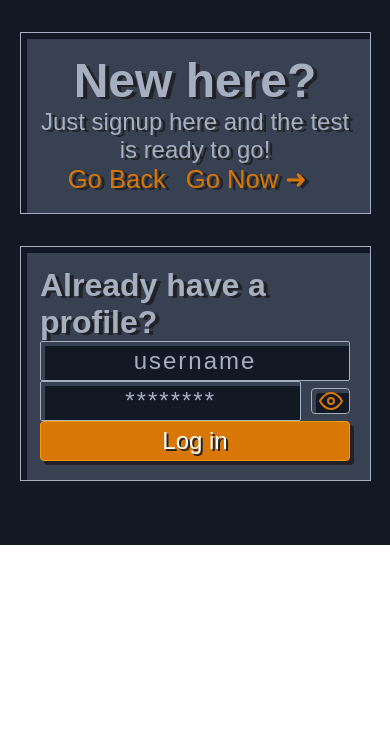
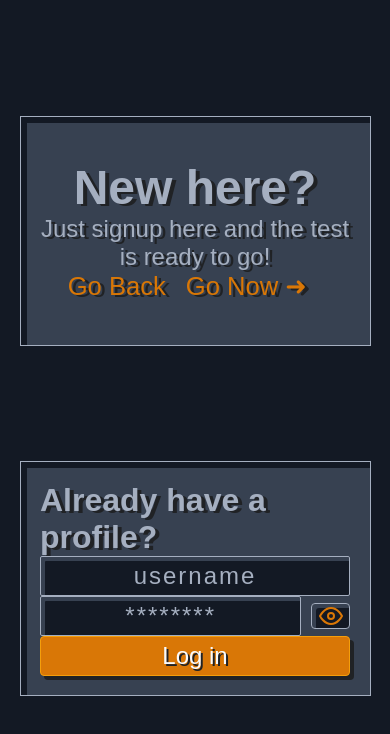
Before and after one commit to hekigyokuu/ix-persona-v2, a website: page public/html/login.html in a window 390 px wide. Drawn offline with Linux system fonts and the light colour scheme; no server answers; a web font is replaced by a local one.

Commit message:
minor adjustments

```diff
--- a/public/css/login.css
+++ b/public/css/login.css
@@ -188,7 +188,7 @@
 @media (max-width: 600px) {
   .login-container {
     flex-direction: column;
-    height: auto;
+    height: 100%;
     padding: 2rem 0;
   }
 
@@ -200,6 +200,7 @@
   }
 
   .new-here-box-container {
+    padding: 1.5rem 0;
     align-items: center;
     text-align: center;
   }
--- a/public/css/test.css
+++ b/public/css/test.css
@@ -530,6 +530,7 @@ body.lock-scroll {
     background-color: var(--light-slate);
     border: 1px solid var(--rich-black);
     color: var(--charcoal);
+    font-size: 1.65rem;
     text-shadow: 1px 1px 0px var(--rich-black);
     box-shadow: inset 4px 4px 0px var(--charcoal),
         inset -2px -2px 0px var(--charcoal);
```
Also changed, not shown: public/css/global.css (line endings or trailing spaces).
